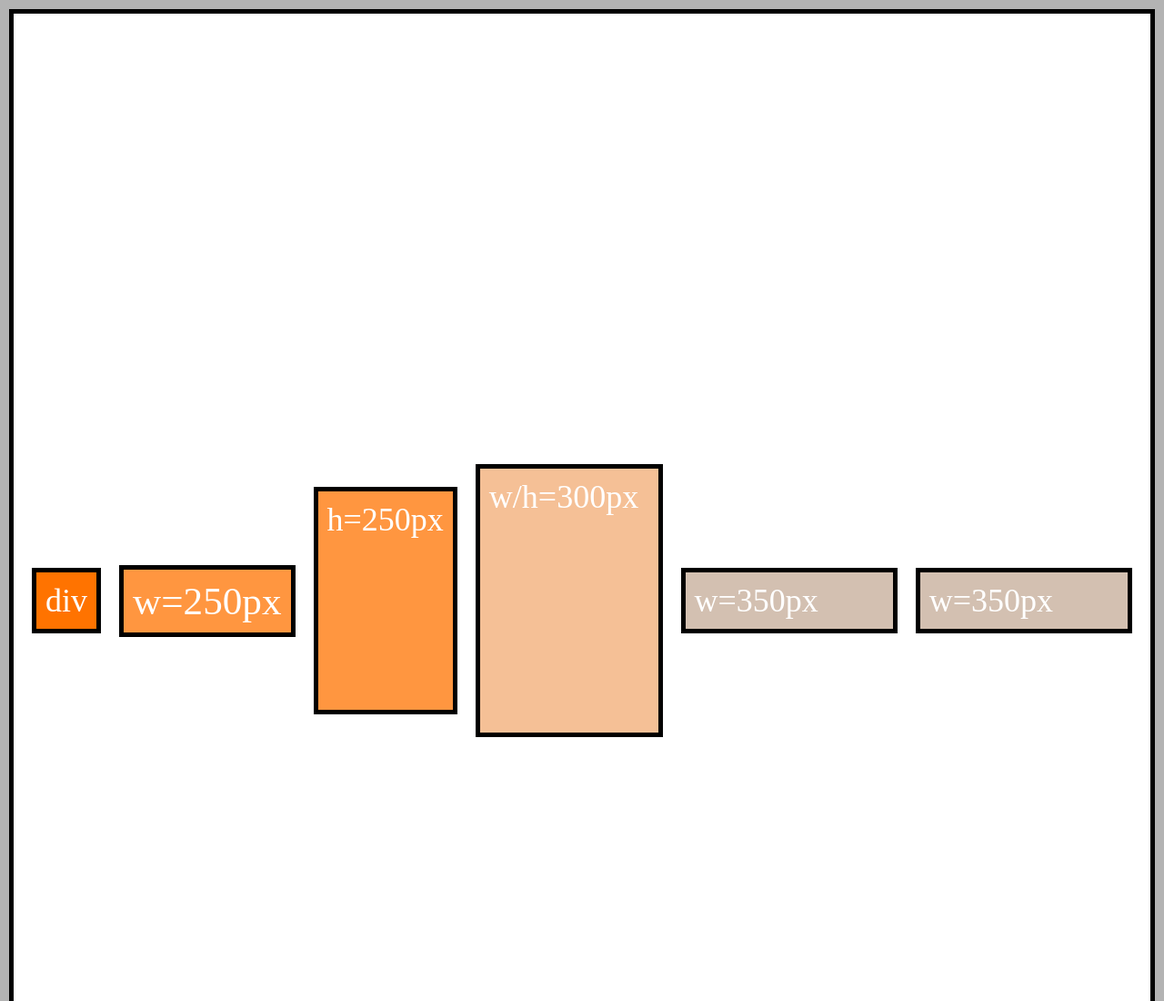
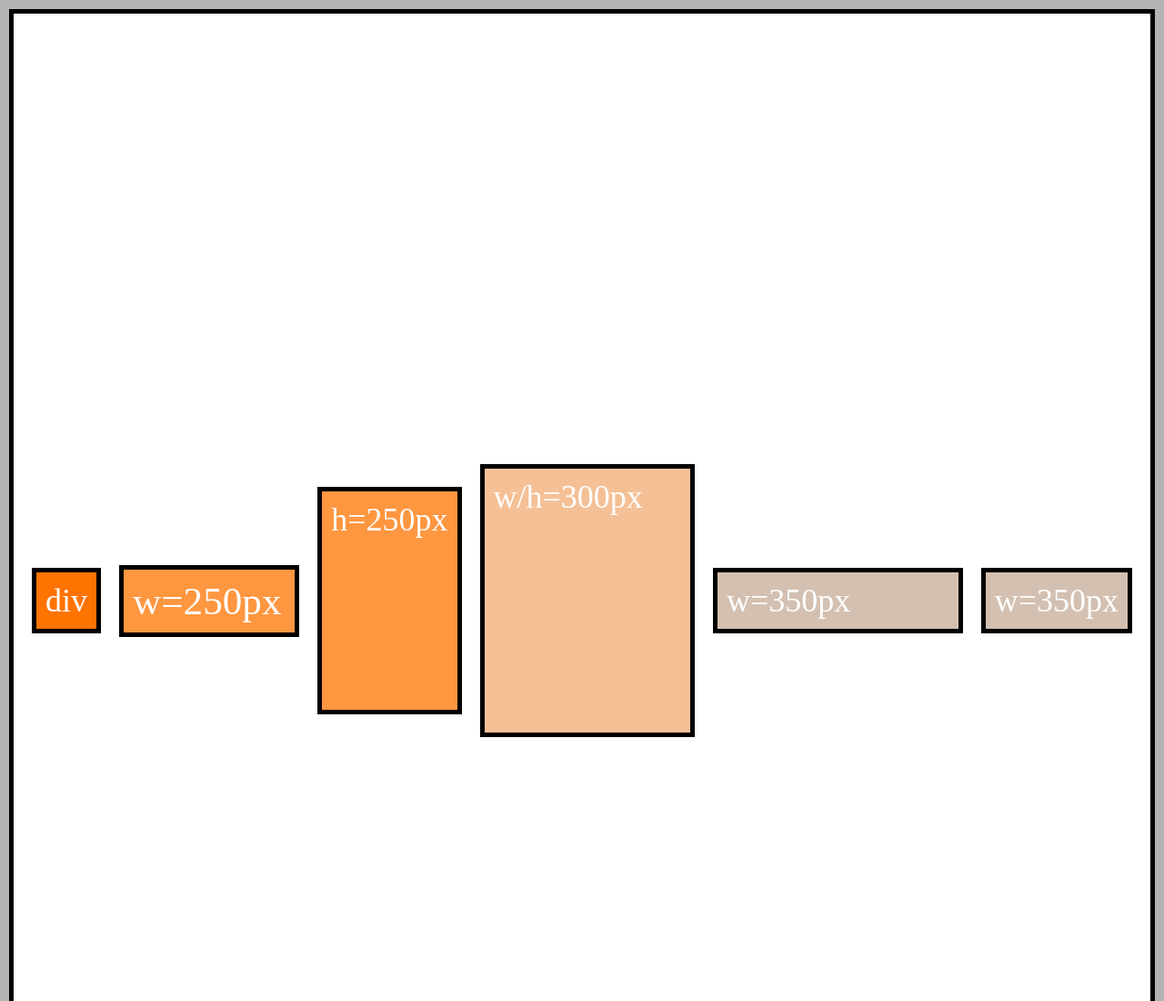
Before and after one commit to nathipg/css-udemy, a plain HTML site: page flexbox-02-creating-a-flex-container-starting-code/index.html in a window 1280 px wide. Shown: the top 1100 px of the page at 91% size. Drawn offline with Linux system fonts and the light colour scheme.

Commit message:
flex-shrink

```diff
--- a/flexbox-02-creating-a-flex-container-starting-code/main.css
+++ b/flexbox-02-creating-a-flex-container-starting-code/main.css
@@ -71,7 +71,7 @@ body {
   border: 5px solid black;
   margin: 10px;
   width: 350px;
-  flex-grow: 1;
+  flex-shrink: 1;
 }
 
 .item-6 {
@@ -81,5 +81,5 @@ body {
   border: 5px solid black;
   margin: 10px;
   width: 350px;
-  flex-grow: 2;
+  flex-shrink: 4;
 }
```
